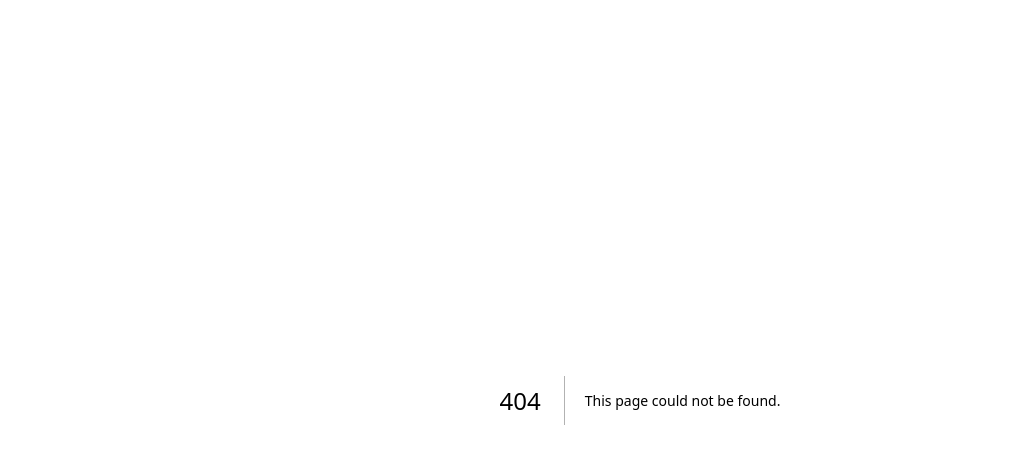
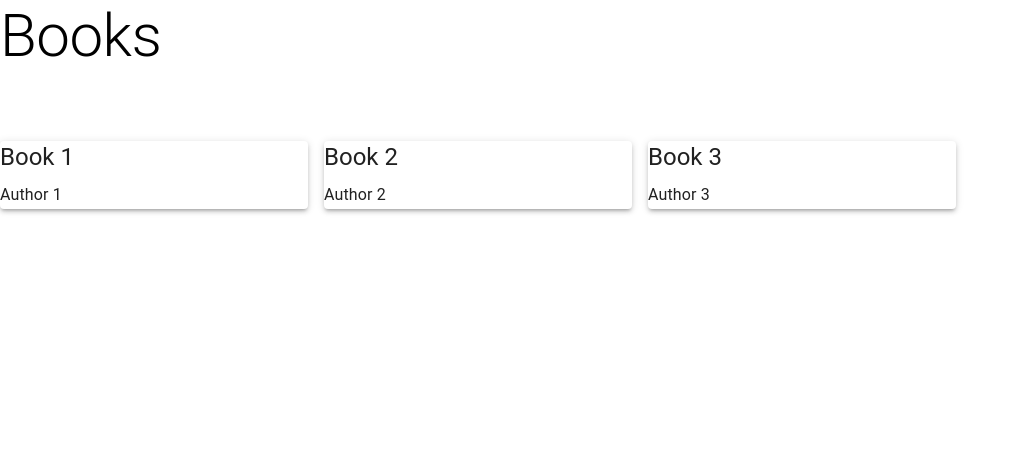
Before and after one commit to KlaraFormankova/book-database, a Next.js app: page /books in a window 1280 px wide. Before the commit this address had no page. Shown: the top 464 px of the page, without its empty margins (0-1021 px from the left). Built offline with nearby package versions, Linux system fonts and the light colour scheme.

Commit message:
Books page for non-admin

```diff
--- /dev/null
+++ b/src/app/books/page.tsx
@@ -0,0 +1,19 @@
+import Link from "next/link";
+
+import React from 'react';
+import Typography from '@mui/material/Typography';
+
+import { IBook } from "../types/global";
+import BookPapersGrid from "../components/book-papers-grid";
+
+export default function Page() {
+    const books: IBook[] = [
+        { id: 1, title: "Book 1", author: "Author 1" },
+        { id: 2, title: "Book 2", author: "Author 2" },
+        { id: 3, title: "Book 3", author: "Author 3" },
+    ];
+
+    return (
+        <BookPapersGrid books={books} />
+    )
+}
```
